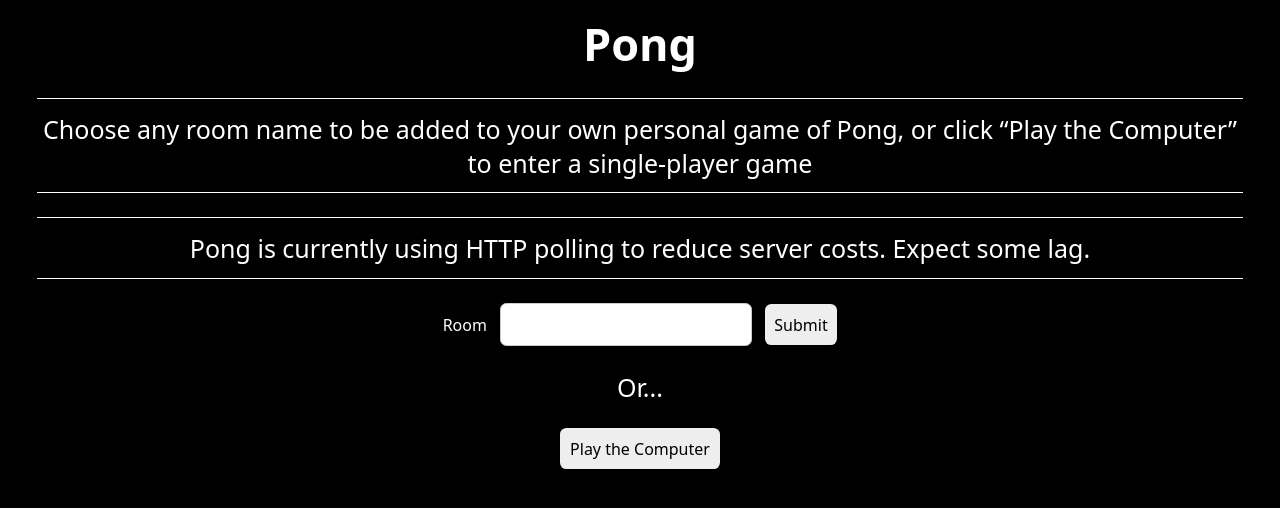
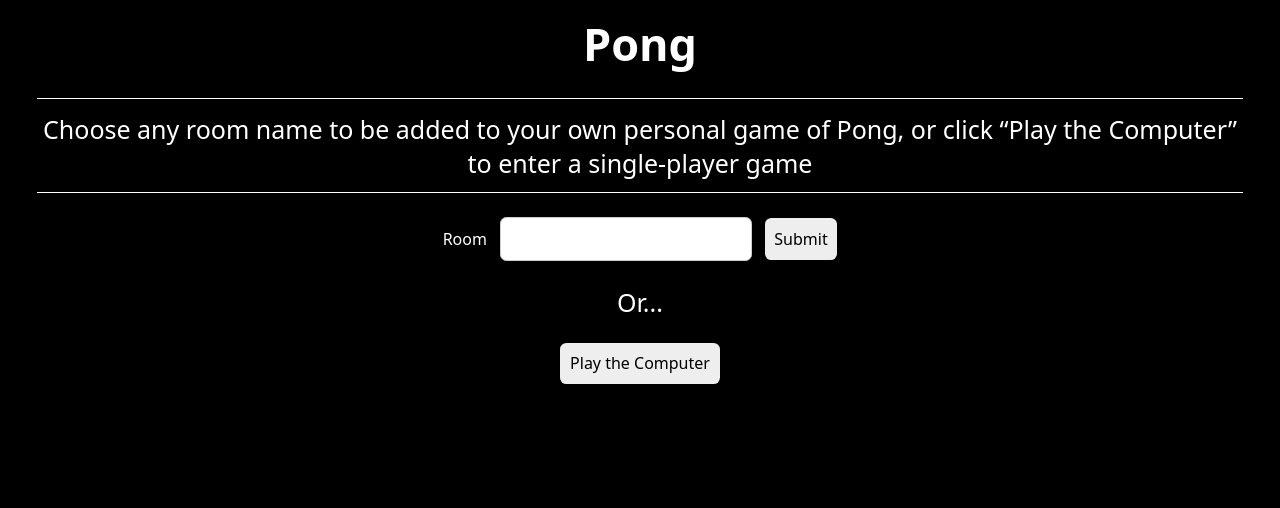
Before and after one commit to slowtacocar/pong, a Next.js app: page / in a window 1280 px wide. Shown: the top 508 px of the page. Built offline with nearby package versions, Linux system fonts and the light colour scheme.

Commit message:
Update Lobby.js

```diff
--- a/components/Lobby.js
+++ b/components/Lobby.js
@@ -45,10 +45,6 @@ function Lobby(props) {
         Choose any room name to be added to your own personal game of Pong, or
         click &ldquo;Play the Computer&rdquo; to enter a single-player game
       </p>
-      <p className={styles.par}>
-        Pong is currently using HTTP polling to reduce server costs. Expect some
-        lag.
-      </p>
       <form
         className={styles.form}
         onSubmit={handleSubmit}
```
